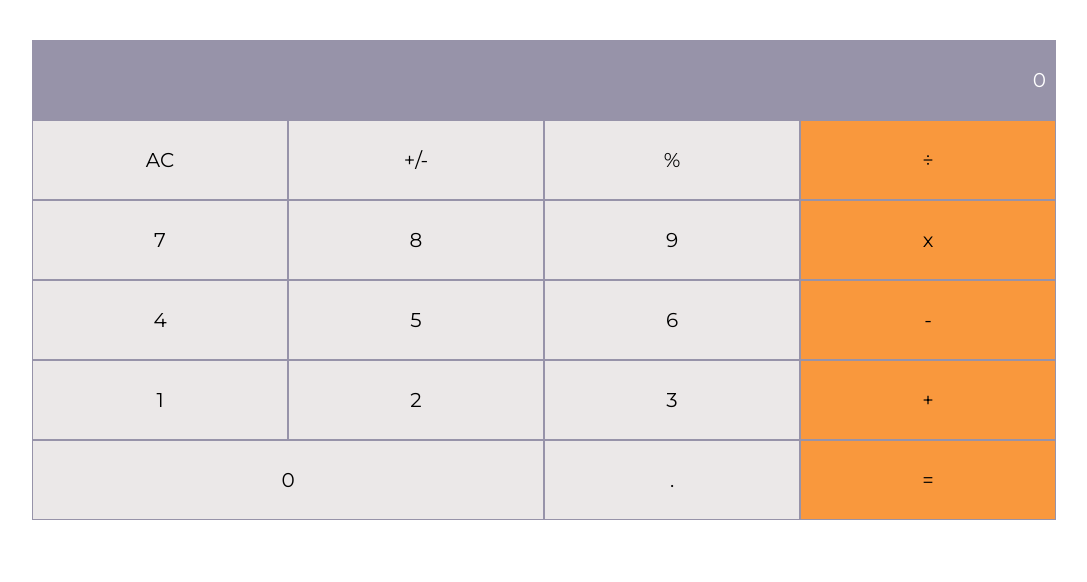
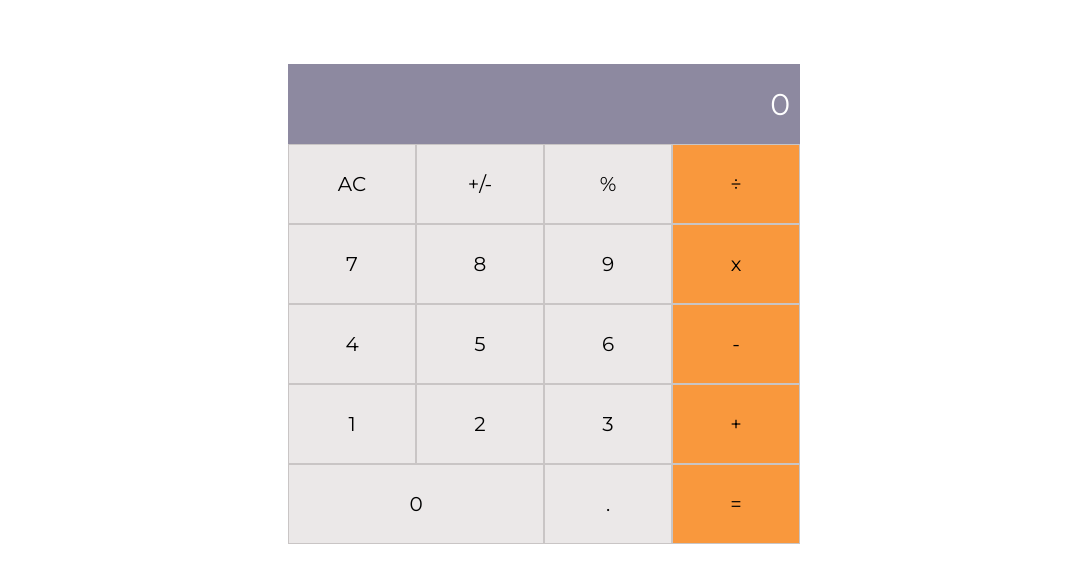
Before and after one commit to dqarias/math-magicians, a React (Create React App) app: page / in a window 1280 px wide. Shown: the top 582 px of the page, without its empty margins (96-1183 px from the left). Built offline with nearby package versions, Linux system fonts and the light colour scheme.

Commit message:
Update styling of calculator and button

```diff
--- a/src/App.css
+++ b/src/App.css
@@ -14,8 +14,8 @@
     --color-primary-orange: #f99231f0;
     --color-ligth-gray: #ebe8e8;
     --color-primary-black: #111;
-    --color-primary-gray: #9793a9;
-    --color-secondary-gray: #262626;
+    --color-primary-gray: #8d89a0;
+    --color-secondary-gray: #c9c5c5;
     --color-tertiary-gray: #1e1e1eab;
     --color-primary-white: #fff;
     --color-secondary-white: #eaeaea;
--- a/src/components/Button.css
+++ b/src/components/Button.css
@@ -2,10 +2,11 @@
     font-size: 2rem;
     font-family: var(--font-titles);
     background-color: var(--color-ligth-gray);
-    border: 1px solid var(--color-primary-gray);
+    border: 1px solid var(--color-secondary-gray);
 }
 
 .result{
+    font-size: 3rem;
     background-color: var(--color-primary-gray);
     color: var(--color-primary-white);
     grid-area: 1/1/2/5;
--- a/src/components/Calculator.css
+++ b/src/components/Calculator.css
@@ -1,5 +1,5 @@
 .calculator{
-    margin-top: 4rem;
+    margin-top: 5%;
     display: flex;
     justify-content: center;
     align-items: center;
@@ -15,3 +15,15 @@
     width: 80%;
     height: 60vh;
 }
+
+@media only screen and (min-width: 768px) {
+    .calculator__container{
+        width: 50%;
+    }
+}
+
+@media only screen and (min-width: 1024px) {
+    .calculator__container{
+        width: 40%;
+    }
+}
```
